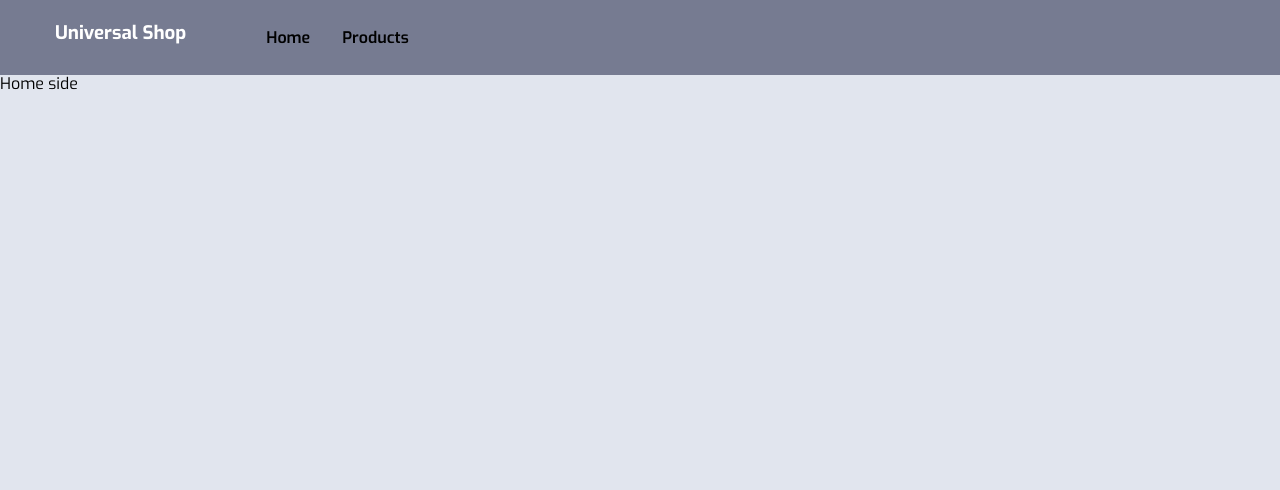
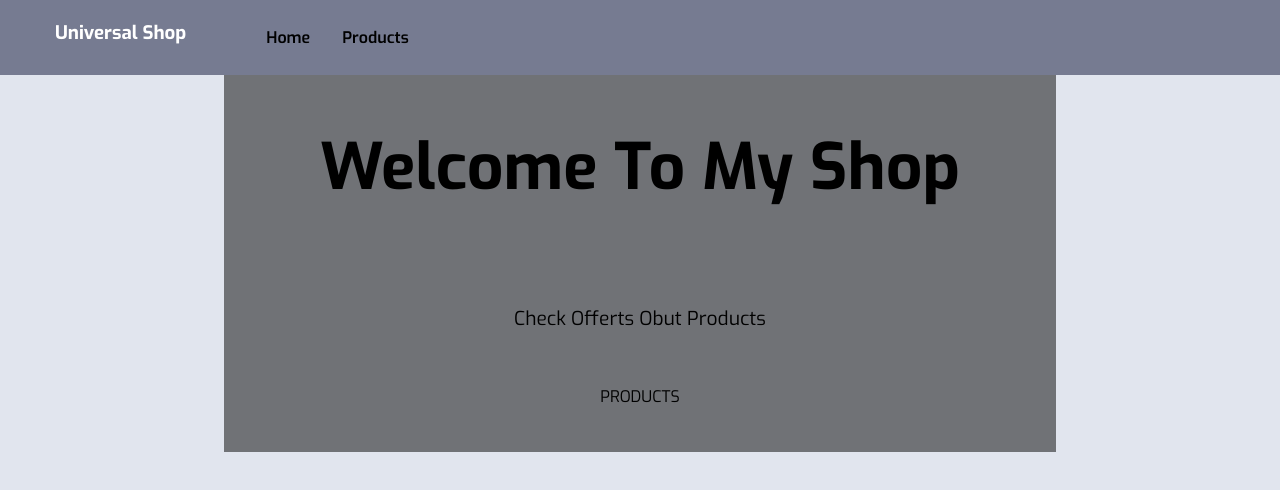
Before and after one commit to pwgcz/universal-shop, a React (Create React App) app in the folder front_end/: page / in a window 1280 px wide. Shown: the top 490 px of the page. Built offline with nearby package versions, Linux system fonts and the light colour scheme.

Commit message:
add banner componet

```diff
--- a/front_end/src/App.css
+++ b/front_end/src/App.css
@@ -156,3 +156,54 @@ a {
   }
 }
 /* end of Navbar */
+
+/* Wrapper */
+.contentWrapper {
+  display: flex;
+  align-items: center;
+  justify-content: center;
+}
+
+/* End of Hero */
+
+
+/* Banner */
+.banner {
+  display: inline-block;
+  background: rgba(0, 0, 0, 0.5);
+  color: var(--mainWhite);
+  padding: 2rem 1rem;
+  text-align: center;
+  text-transform: capitalize;
+  letter-spacing: var(--mainSpacing);
+}
+.banner h1 {
+  font-size: 2.5rem;
+}
+.banner div {
+  width: 10rem;
+  height: 5px;
+  background: var(--primaryColor);
+  margin: 1.7rem auto;
+}
+.banner p {
+  font-size: 1.2rem;
+  margin-bottom: 2rem;
+}
+@media screen and (min-width: 576px) {
+  .banner {
+    padding: 2rem 3rem;
+  }
+  .banner h1 {
+    font-size: 3rem;
+  }
+}
+@media screen and (min-width: 992px) {
+  .banner {
+    padding: 2rem 6rem;
+  }
+  .banner h1 {
+    font-size: 4rem;
+  }
+}
+/* End of Banner */
--- /dev/null
+++ b/front_end/src/components/Banner.js
@@ -0,0 +1,15 @@
+import React from 'react';
+
+const Banner = ({children, title, subtitle}) => {
+    return(
+        <div className='banner'>
+          <h1>{title}</h1>
+          <div></div>
+          <p>{subtitle}</p>
+          {children}
+        </div>
+    )
+
+}
+
+export default Banner;
--- a/front_end/src/pages/Home.js
+++ b/front_end/src/pages/Home.js
@@ -1,10 +1,15 @@
-import React from 'react'
+import React from 'react';
+import Banner from '../components/Banner';
+import {Link} from 'react-router-dom';
 
 const Home = () => {
   return (
-    <div>
-    Home side
-
+    <div className='contentWrapper'>
+    <Banner title='Welcome to my shop' subtitle='Check offerts obut products'>
+      <Link to='/products' className='btn-primary'>
+        Products
+      </Link>
+    </Banner>
     </div>
   )
 }
--- a/front_end/src/pages/Products.js
+++ b/front_end/src/pages/Products.js
@@ -1,24 +1,44 @@
 import React, { useEffect, useState } from 'react';
 import axios from 'axios';
-
-
-
 
 const Products = () => {
 
   const [products, setProducts] = useState([])
+  const [categories, setCategories] = useState([])
+
+  const getProducts = () => {
+    return axios.get(`/api/products/`)
+  }
+
+  const getCategories = () => {
+    return axios.get(`/api/categories/`)
+  }
+
+  const handleErrors = (err) =>{
+    if (err.response){
+        console.log('response error')
+    }else if(err.request){
+        console.log('request error')
+    } else {
+        console.log('error')
+    }
+  };
 
   useEffect(()=>{
-    axios.get(`/api/products`)
-    .then((res)=>{
-      setProducts(res.data.results)
+    Promise.all([getProducts(), getCategories()])
+  .then(function (results) {
+    setProducts(results[0].data);
+    setCategories(results[1].data);
     })
+    .catch(handleErrors);
+
   }, []);
 
-  console.log({products});
+  console.log(products);
+  console.log(categories);
   return (
     <div>
-    product
+    products
     </div>
   )
 }
```
Also changed, not shown: 1 other file (tests, documents, lock files or other folders).
